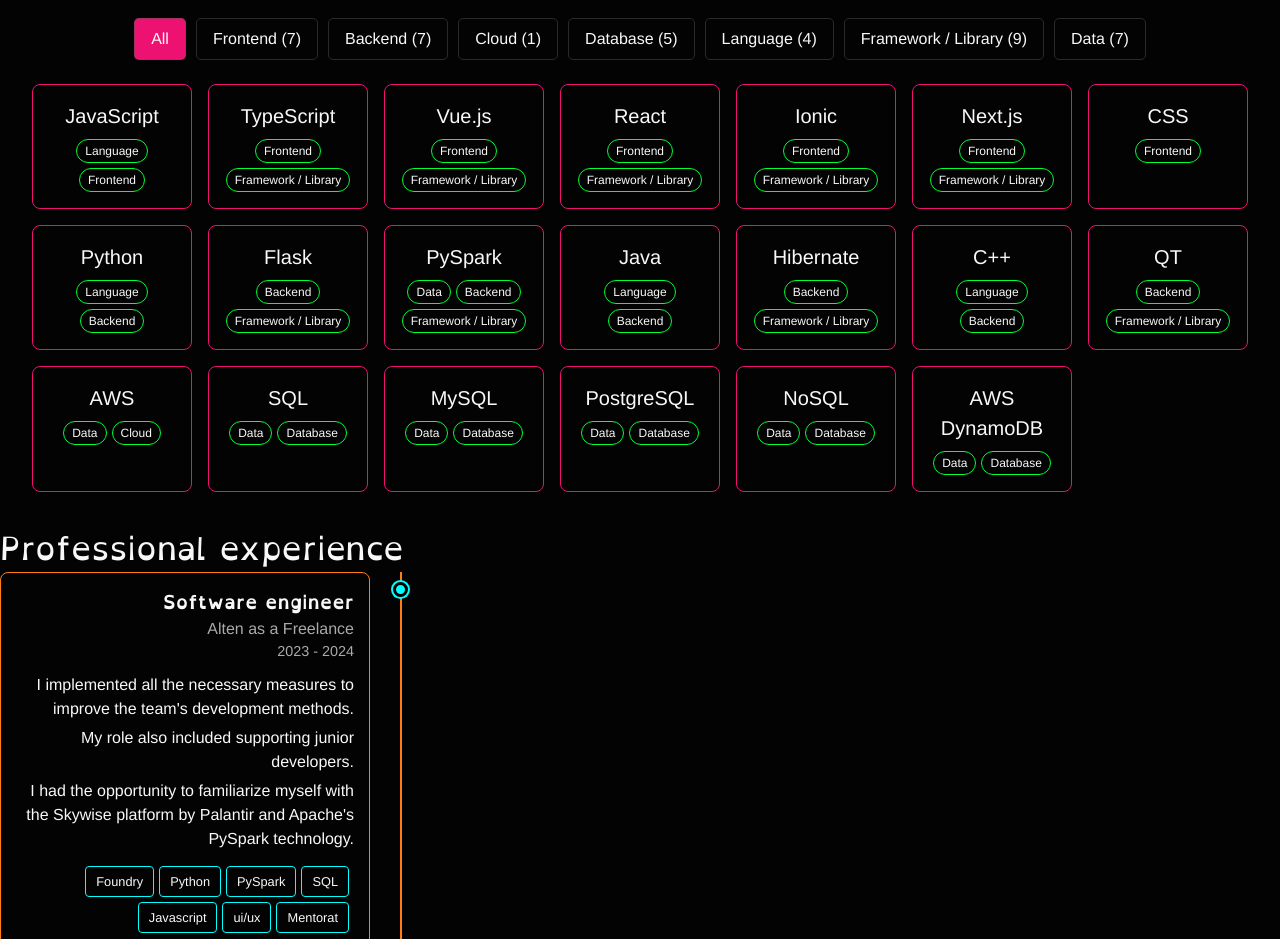
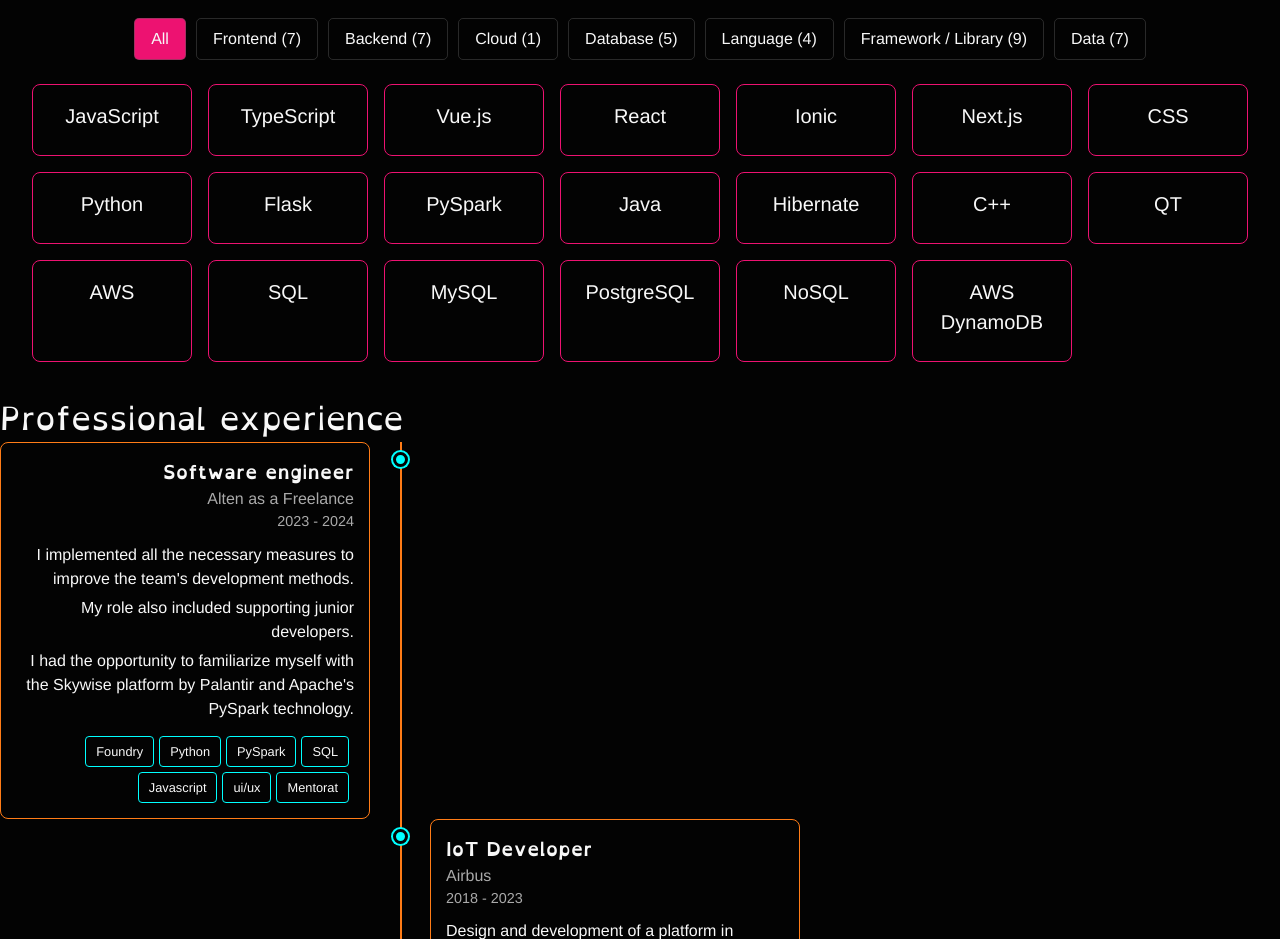
Before and after one commit to angele-henry-dev/lady-raccoon-next, a Next.js app: page / in a window 1280 px wide. Shown: the part 1200-2139 px from the top of the page. Built offline with nearby package versions, Linux system fonts and the light colour scheme.

Commit message:
Remove tags from skills

```diff
--- a/src/components/SkillsGrid.tsx
+++ b/src/components/SkillsGrid.tsx
@@ -56,13 +56,6 @@
         {filteredSkills.map((skill, index) => (
           <div key={index} className={styles.card}>
             <h3 className={styles.cardTitle}>{skill.title}</h3>
-            <div className={styles.tags}>
-              {skill.tags.map((tag: string, i: number) => (
-                <span key={i} className={styles.tag}>
-                  {tag}
-                </span>
-              ))}
-            </div>
           </div>
         ))}
       </div>
```
